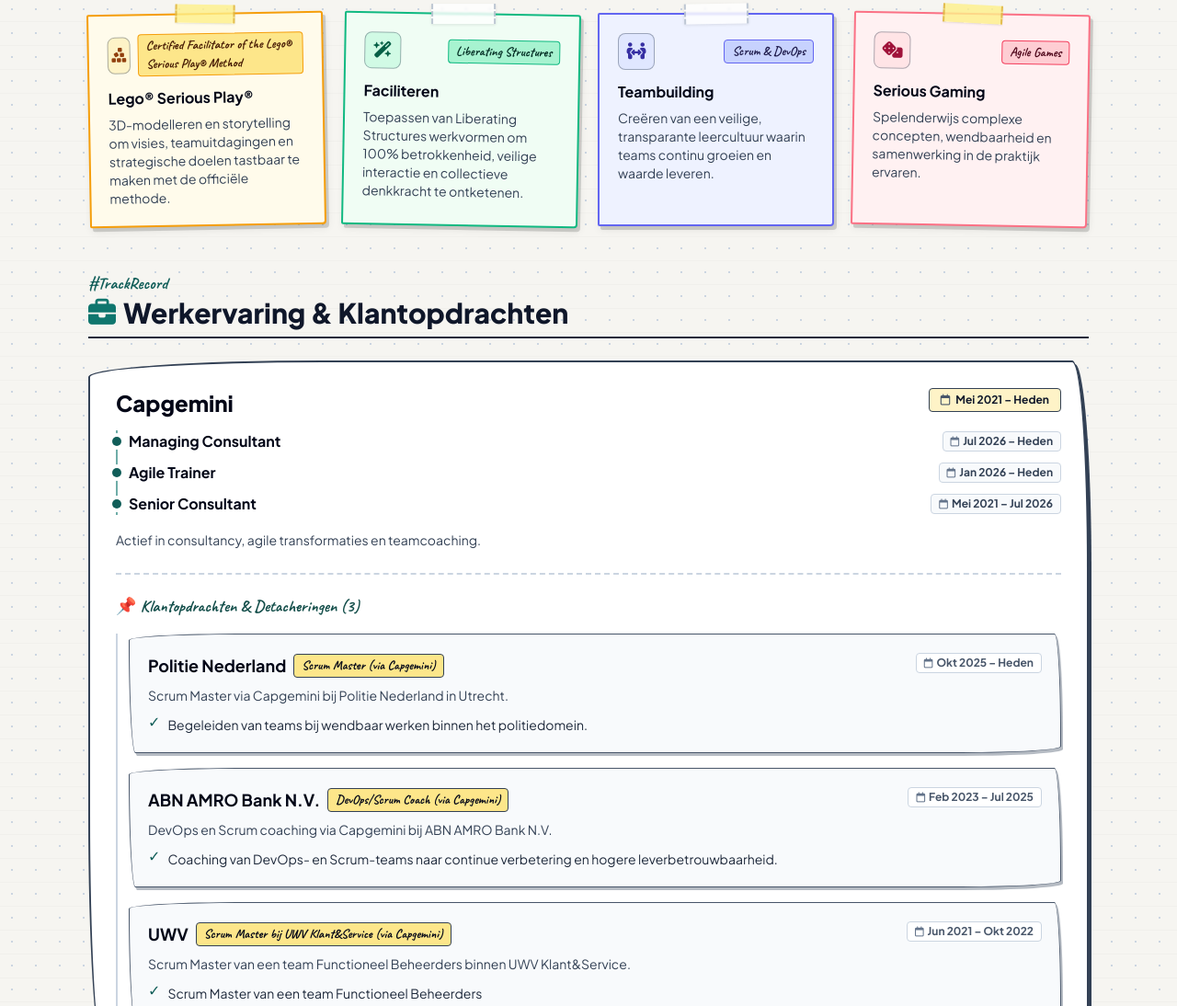
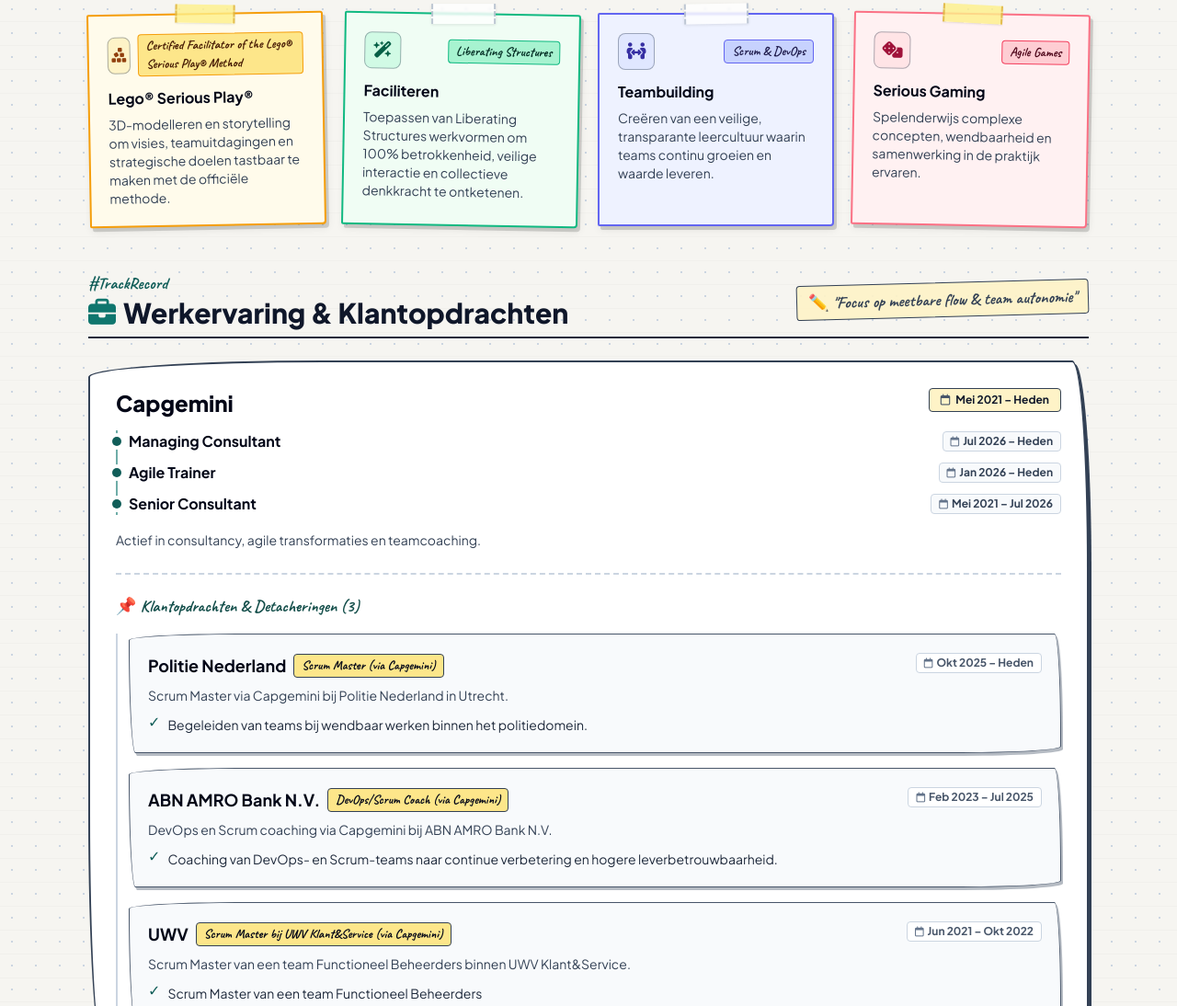
Before and after one commit to JochenHendriks/Resume-jochenhendriks.nl, a website: page index.html in a window 1280 px wide. Shown: the part 679-1773 px from the top of the page at 92% size. Drawn offline with nearby package versions, Linux system fonts and the light colour scheme.

Commit message:
feat(experience): Restore handwritten note in experience header with clean responsive alignment

```diff
--- a/index.html
+++ b/index.html
@@ -457,12 +457,18 @@
     <!-- ==================== WERKVERLEDEN & OPDRACHTEN (CONSULTANCY ASSIGNMENTS) ==================== -->
     <section id="ervaring" class="space-y-6 relative">
 
-      <div class="pb-2 border-b-2 border-slate-800">
-        <span class="font-hand font-bold text-lg text-teal-800">#TrackRecord</span>
-        <h2 class="text-2xl sm:text-3xl font-extrabold text-slate-900 flex items-center gap-2">
-          <i class="fa-solid fa-briefcase text-teal-700"></i>
-          Werkervaring & Klantopdrachten
-        </h2>
+      <div class="flex flex-col sm:flex-row sm:items-center sm:justify-between gap-3 pb-2 border-b-2 border-slate-800">
+        <div>
+          <span class="font-hand font-bold text-lg text-teal-800">#TrackRecord</span>
+          <h2 class="text-2xl sm:text-3xl font-extrabold text-slate-900 flex items-center gap-2">
+            <i class="fa-solid fa-briefcase text-teal-700"></i>
+            Werkervaring & Klantopdrachten
+          </h2>
+        </div>
+
+        <div class="no-print font-hand font-bold text-base sm:text-lg text-slate-700 rotate-[-1.5deg] bg-amber-100/90 border border-slate-700 px-3 py-1 rounded shadow-xs self-start sm:self-auto flex items-center gap-1.5">
+          <span>✏️ "Focus op meetbare flow & team autonomie"</span>
+        </div>
       </div>
 
       <!-- Experience Timeline / Card Container -->
```
Also changed, not shown: template.html (+12 -6 lines).
